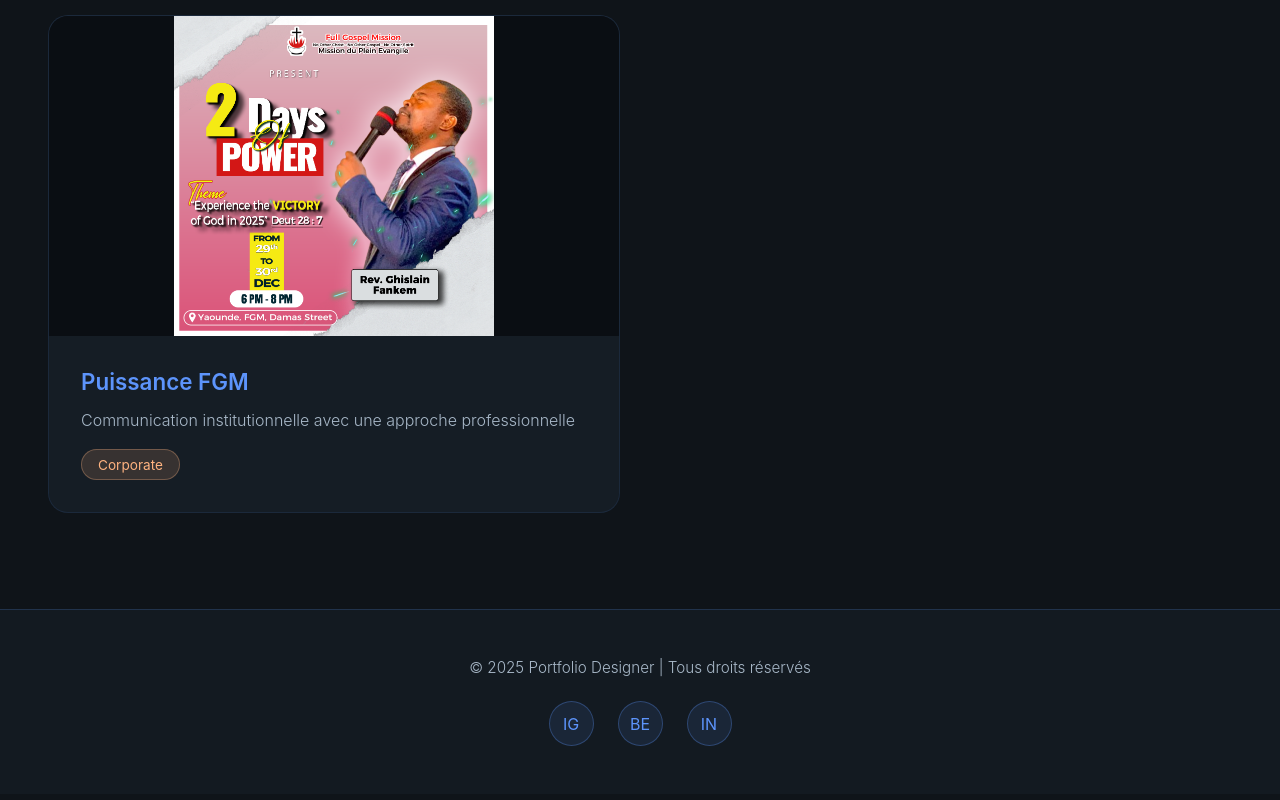
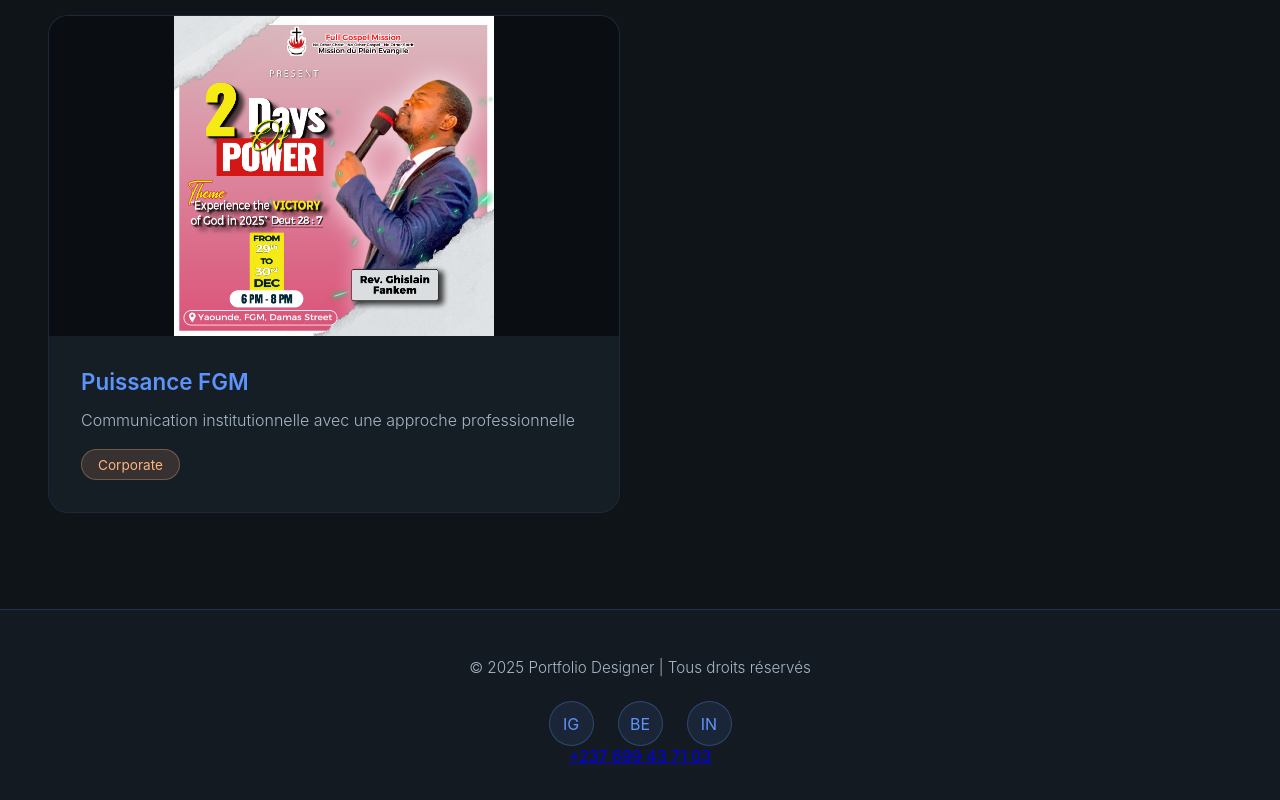
Before and after one commit to Dith7/Portfolio-Design, a plain HTML site: page index.html in a window 1280 px wide. Shown: the part 2961-3761 px from the top of the page. Drawn offline with Linux system fonts and the light colour scheme.

Commit message:
Update index.html

```diff
--- a/index.html
+++ b/index.html
@@ -570,6 +570,10 @@
             <a href="#" title="Behance">BE</a>
             <a href="#" title="LinkedIn">IN</a>
         </div>
+        <div>
+            <a href="https://wa.me/237699437103
+">+237 699 43 71 03</a>
+        </div>
     </footer>
 
     <script>
```
